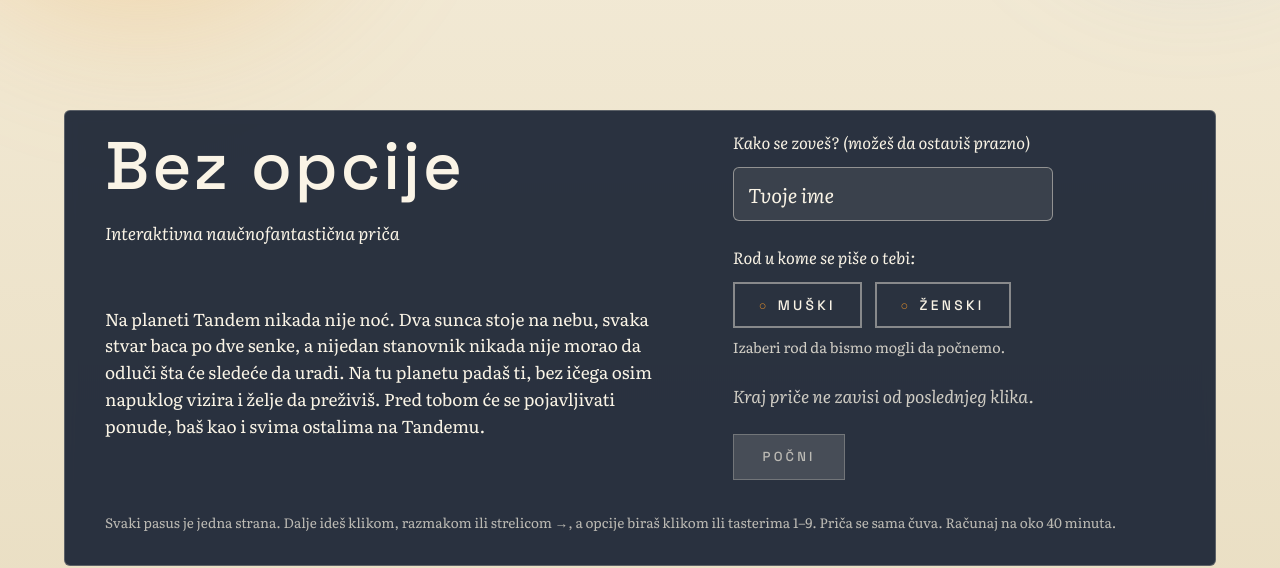
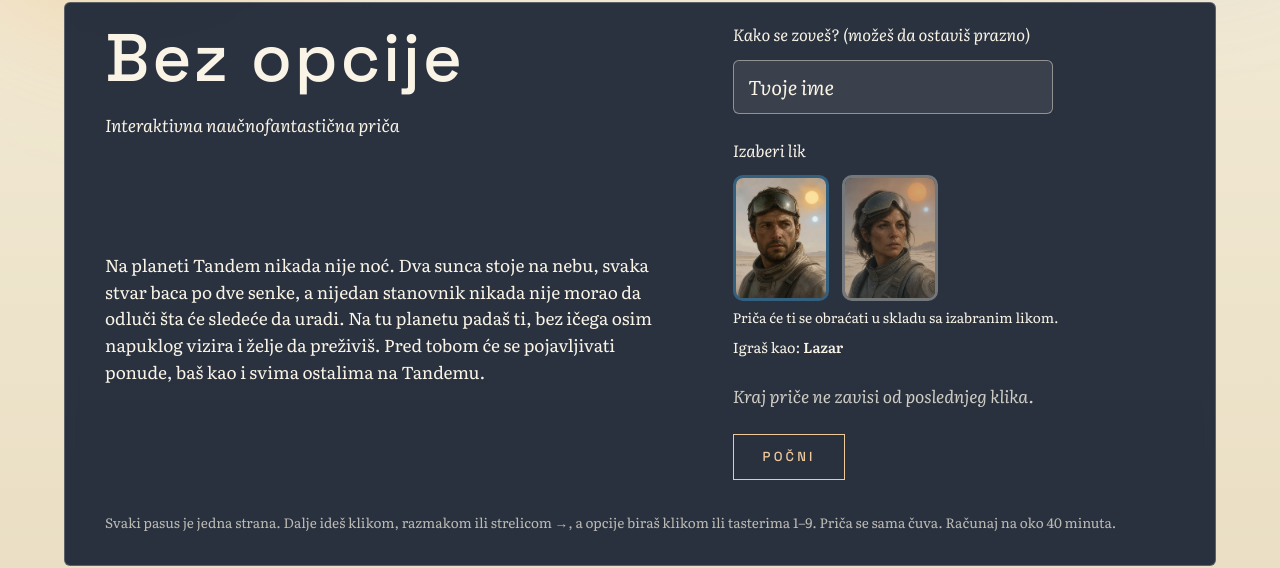
Before and after one commit to logopot/scifi-stories, a React (Vite) app: page /bez-opcije in a window 1280 px wide. Shown: the part 212-780 px from the top of the page. Built offline with nearby package versions, Linux system fonts and the light colour scheme.

Commit message:
Localize Serbian branding and reader choice
Use the Serbian site name and update the start screen to offer character portraits when available, with a hint explaining how the story addresses the reader.

```diff
--- a/package.json
+++ b/package.json
@@ -1,6 +1,6 @@
 {
   "name": "scifi-stories",
-  "description": "Other World Stories: kratke interaktivne naučnofantastične priče",
+  "description": "Other World Stories / Priče drugog sveta: kratke interaktivne naučnofantastične priče",
   "private": true,
   "version": "0.2.0",
   "type": "module",
--- a/src/components/StartScreen/StartScreen.jsx
+++ b/src/components/StartScreen/StartScreen.jsx
@@ -18,12 +18,13 @@ import * as S from './StartScreen.styled';
 export default function StartScreen({ prefs, hasSave, onBegin, onContinue }) {
   const { story, engine } = useStory();
   const { t } = useTranslation();
-  // Engleska verzija nema rodne varijante teksta: rod se ne pita, nego se bira portret čitaoca (Portrait 1 = 'm', 2 = 'f';
-  // isti ključ koji engine već koristi za imgM/imgF). Bez dva različita portreta u priči izbor se preskače (podrazumevano 'm').
-  const askGender = engine.lang !== 'en';
+  // Rod se bira portretom čitaoca (prvi = 'm', drugi = 'f': isti ključevi koje engine koristi za imgM/imgF i varijante tf/leadf/textf).
+  // Bez dva različita portreta u priči: srpska verzija pita rod kao ranije, a engleska ga ne pita (podrazumevano 'm').
+  const isEn = engine.lang === 'en';
   const reader = story.characters?.__reader__;
   const portraits = [['m', reader?.imgM], ['f', reader?.imgF]].map(([value, id]) => ({ value, id, src: engine.getImage(id)?.src }));
-  const askPortrait = !askGender && portraits.every((p) => p.id && p.src) && portraits[0].id !== portraits[1].id;
+  const askPortrait = portraits.every((p) => p.id && p.src) && portraits[0].id !== portraits[1].id;
+  const askGender = !isEn && !askPortrait;
   const { meta, ui } = story;
   const s = ui.start;
   const [raw, setRaw] = useState(prefs?.name || '');
@@ -103,6 +104,7 @@ export default function StartScreen({ prefs, hasSave, onBegin, onContinue }) {
                 labelledBy="portrait-label"
                 label={(n) => t('start.portrait', { n })}
               />
+              {!isEn && <S.PortraitHint>{t('start.portraitHint')}</S.PortraitHint>}
             </>
           )}
 
--- a/src/components/StartScreen/StartScreen.styled.js
+++ b/src/components/StartScreen/StartScreen.styled.js
@@ -45,6 +45,12 @@ export const Status = styled.p`
   min-height: 1.4em;
 `;
 
+export const PortraitHint = styled.p`
+  margin: 0 0 ${({ theme }) => theme.space[40]};
+  font-size: ${({ theme }) => theme.fs[86]};
+  color: ${({ theme }) => theme.textMuted};
+`;
+
 export const Muted = styled.span`
   opacity: ${({ theme }) => theme.opacity.muted};
 `;
--- a/src/config.js
+++ b/src/config.js
@@ -1,2 +1,2 @@
-// Naziv sajta za index.html (vite.config.js) (isti na oba jezika). Tekstovi u aplikaciji dolaze iz src/i18n (site.name).
-export const SITE_NAME = 'Other World Stories';
+// Naziv sajta za index.html (vite.config.js) (srpski je podrazumevani jezik; engleski naziv je u src/i18n/en.json). Tekstovi u aplikaciji dolaze iz src/i18n (site.name).
+export const SITE_NAME = 'Priče drugog sveta';
--- a/src/i18n/sr.json
+++ b/src/i18n/sr.json
@@ -1,7 +1,7 @@
 {
   "site": {
-    "name": "Other World Stories",
-    "shortName": "Other World",
+    "name": "Priče drugog sveta",
+    "shortName": "Drugi svet",
     "skip": "Idi na sadržaj",
     "home": "{{name}}, početna",
     "footer": "Napredak se čuva samo u tvom pregledaču",
@@ -32,8 +32,9 @@
     "interactive": "interaktivna"
   },
   "start": {
-    "portraitTitle": "Izaberi portret",
-    "portrait": "Portret {{n}}"
+    "portraitTitle": "Izaberi lik",
+    "portrait": "Lik {{n}}",
+    "portraitHint": "Priča će ti se obraćati u skladu sa izabranim likom."
   },
   "progress": {
     "label": "Napredak kroz priču, poglavlje {{index}} od {{total}}"
--- a/src/styles/tokens.js
+++ b/src/styles/tokens.js
@@ -96,7 +96,7 @@ export const sizes = {
   cardIcon: '24px',
   cardZoom: 1.04,
   cardNudge: '4px',
-  portraitChoice: '5.5rem',
+  portraitChoice: '6rem',
   avatarSm: '44px',
   avatarMd: '56px',
   ratioPortrait: '3 / 4',
```
Also changed, not shown: 1 other file (tests, documents, lock files or other folders).
